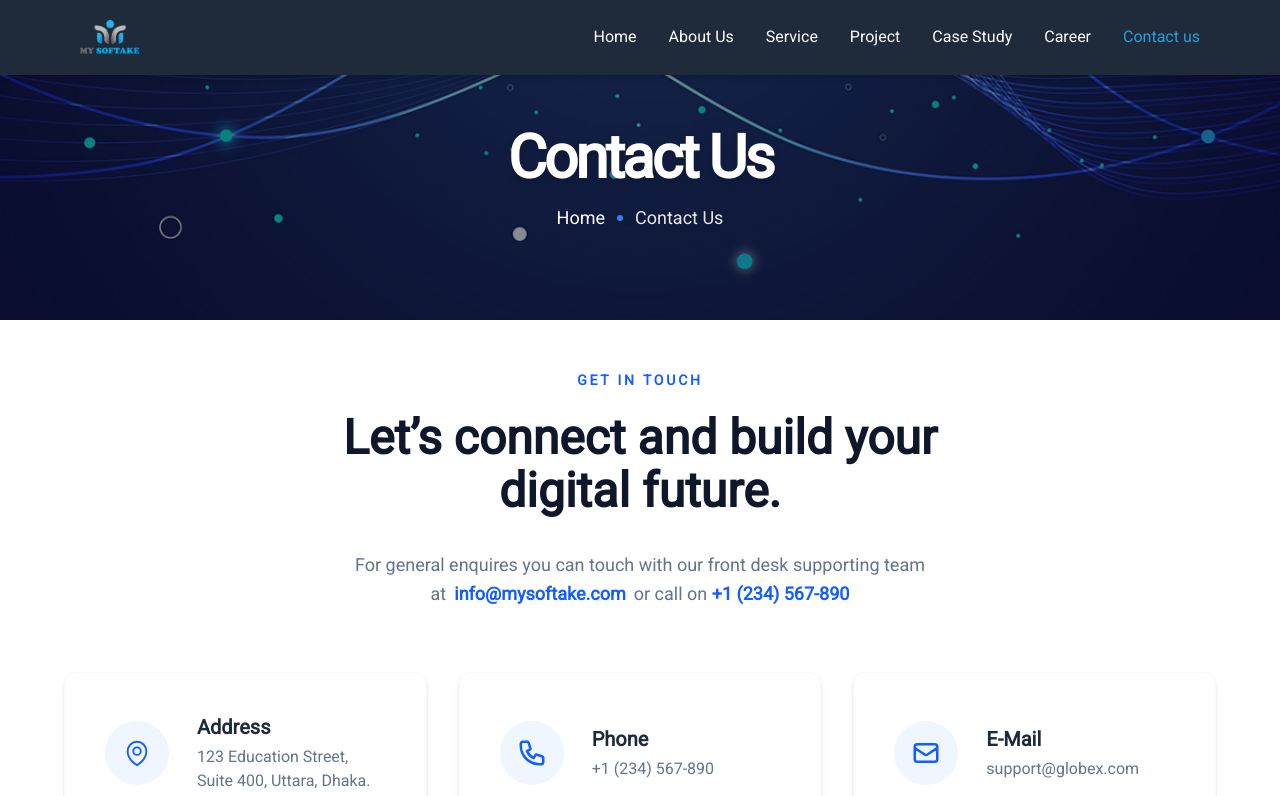
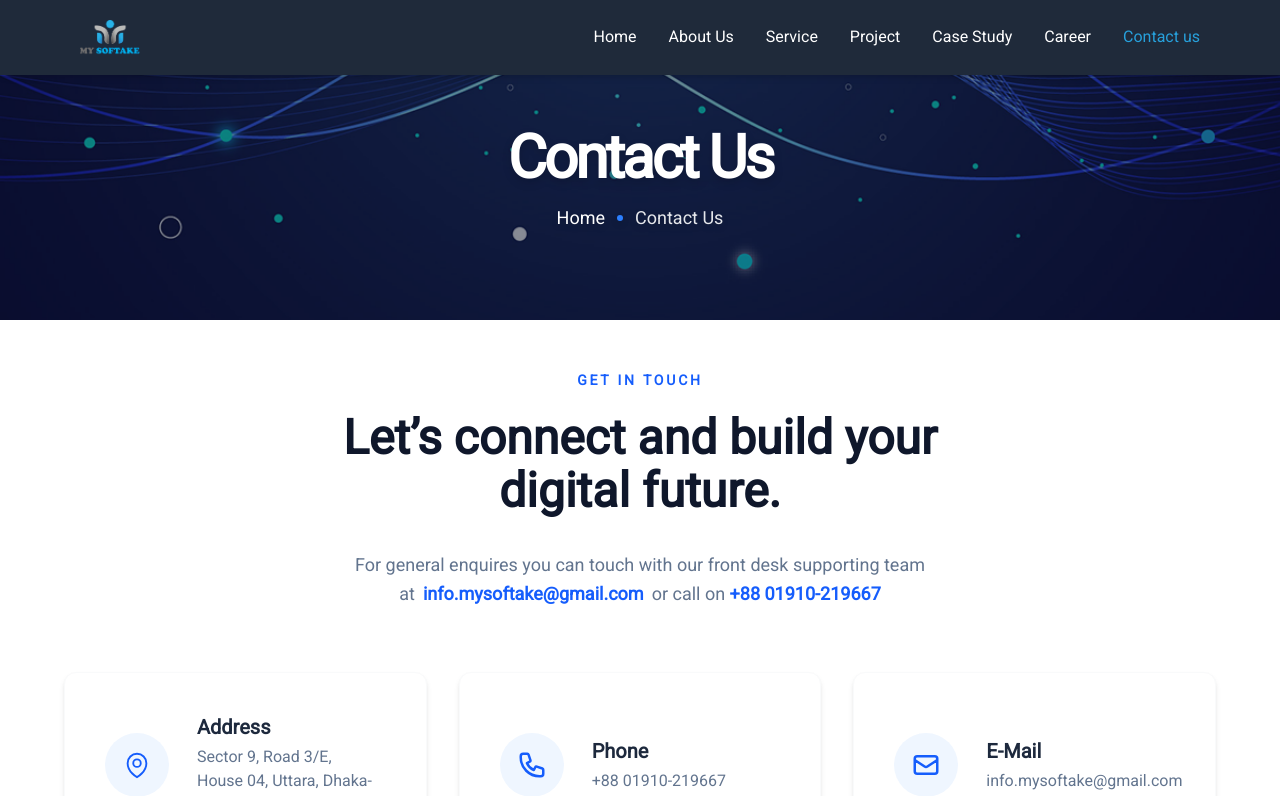
Before and after one commit to My-Softake/mysoftake-frontend, a Next.js app: page /contact in a window 1280 px wide. Shown: the top 796 px of the page. Built offline with nearby package versions, Linux system fonts and the light colour scheme.

Commit message:
information change footer and contact page

```diff
--- a/src/app/(frontend)/contact/page.jsx
+++ b/src/app/(frontend)/contact/page.jsx
@@ -38,23 +38,23 @@ const ContactPage = () => {
     }
   };
 
-  const contactInfo = [
+ const contactInfo = [
     {
       id: 1,
       title: "Address",
-      details: "123 Education Street, Suite 400, Uttara, Dhaka.",
+      details: "Sector 9, Road 3/E, House 04, Uttara, Dhaka-1230.",
       icon: <HiOutlineMapPin className="text-3xl" />,
     },
     {
       id: 2,
       title: "Phone",
-      details: "+1 (234) 567-890",
+      details: "+88 01910-219667",
       icon: <HiOutlinePhone className="text-3xl" />,
     },
     {
       id: 3,
       title: "E-Mail",
-      details: "support@globex.com",
+      details: "info.mysoftake@gmail.com",
       icon: <HiOutlineMail className="text-3xl" />,
     },
   ];
@@ -96,15 +96,15 @@ const ContactPage = () => {
           <p className="text-slate-500 max-w-2xl mx-auto mb-16 text-lg leading-relaxed">
             For general enquires you can touch with our front desk supporting
             team at
-            <a
-              href="mailto:info@mysoftake.com"
+            <Link
+              href="mailto:info.mysoftake@gmail.com"
               className="text-blue-600 font-semibold hover:underline px-2"
             >
-              info@mysoftake.com
-            </a>
+             info.mysoftake@gmail.com
+            </Link>
             or call on{" "}
             <span className="text-blue-600 font-semibold">
-              +1 (234) 567-890
+             +88 01910-219667
             </span>
           </p>
 
@@ -129,12 +129,12 @@ const ContactPage = () => {
           {/* Branches Link & Map - No Changes */}
           <p className="text-slate-600 font-medium text-lg my-10">
             We are at 36 places over the country,{" "}
-            <a
+            <Link
               href="#"
               className="text-blue-600 hover:underline font-bold decoration-2"
             >
               see our branches.
-            </a>
+            </Link>
           </p>
           <div className="w-full h-[550px] rounded-2xl overflow-hidden shadow-inner bg-gray-100 border border-gray-100">
             <iframe
--- a/src/components/sheard/Footer.jsx
+++ b/src/components/sheard/Footer.jsx
@@ -95,11 +95,12 @@ const Footer = () => {
               </div>
               <div className="flex items-center gap-3">
                 <FaPhoneAlt className="flex-shrink-0" />
-                <p>+88 01302-788947</p>
+                 <p>+88 01910-219667</p>
+
               </div>
               <div className="flex items-center gap-3">
                 <BsBriefcase className="flex-shrink-0" />
-                <p>+88 01910-219667</p>
+               <p>+88 01302-788947</p>
               </div>
               <div className="flex items-center gap-3">
                 <FaEnvelope className="flex-shrink-0" />
@@ -107,7 +108,7 @@ const Footer = () => {
                   href="mailto:info@mysoftake.com"
                   className="hover:text-cyan-400 transition"
                 >
-                  info.arafat17@gmail.com
+                 info.mysoftake@gmail.com
                 </Link>
               </div>
             </div>
```
